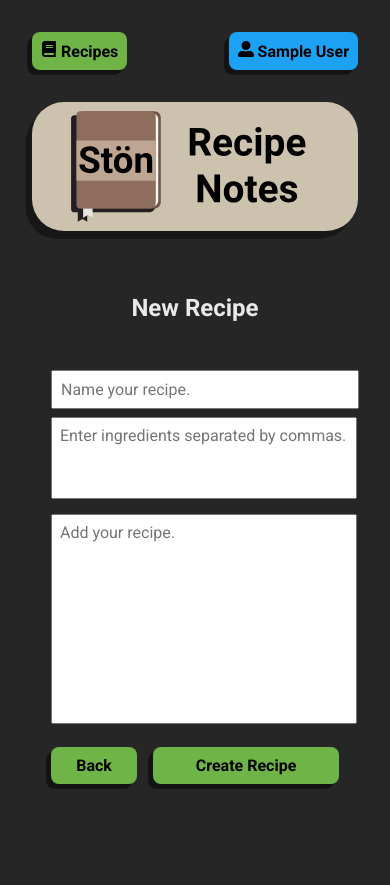
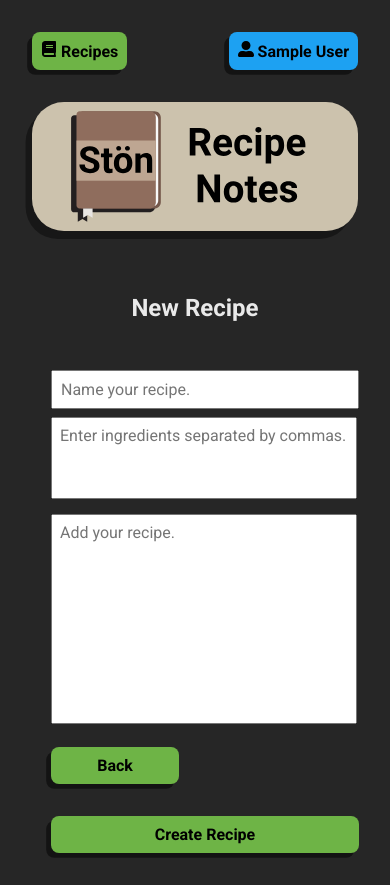
Before and after one commit to brthomiu/Ston-Pizza-Notes, a React (Vite) app in the folder client/: page /create in a window 390 px wide. Before the commit the page ends 844 px from the top, so only its background shows below. Built offline with nearby package versions, Linux system fonts and the light colour scheme; sample sign-in values are in the browser's storage.

Commit message:
Fix mobile style centering issue

```diff
--- a/client/src/pages/styles.css
+++ b/client/src/pages/styles.css
@@ -134,7 +134,10 @@
     width: 18rem;
     margin: auto;
     flex-direction: column;
-    justify-content: center;
+  }
+
+  .form-group-buttons {
+    flex-direction: column;
   }
 
   .pizzaName--form-control {
```
